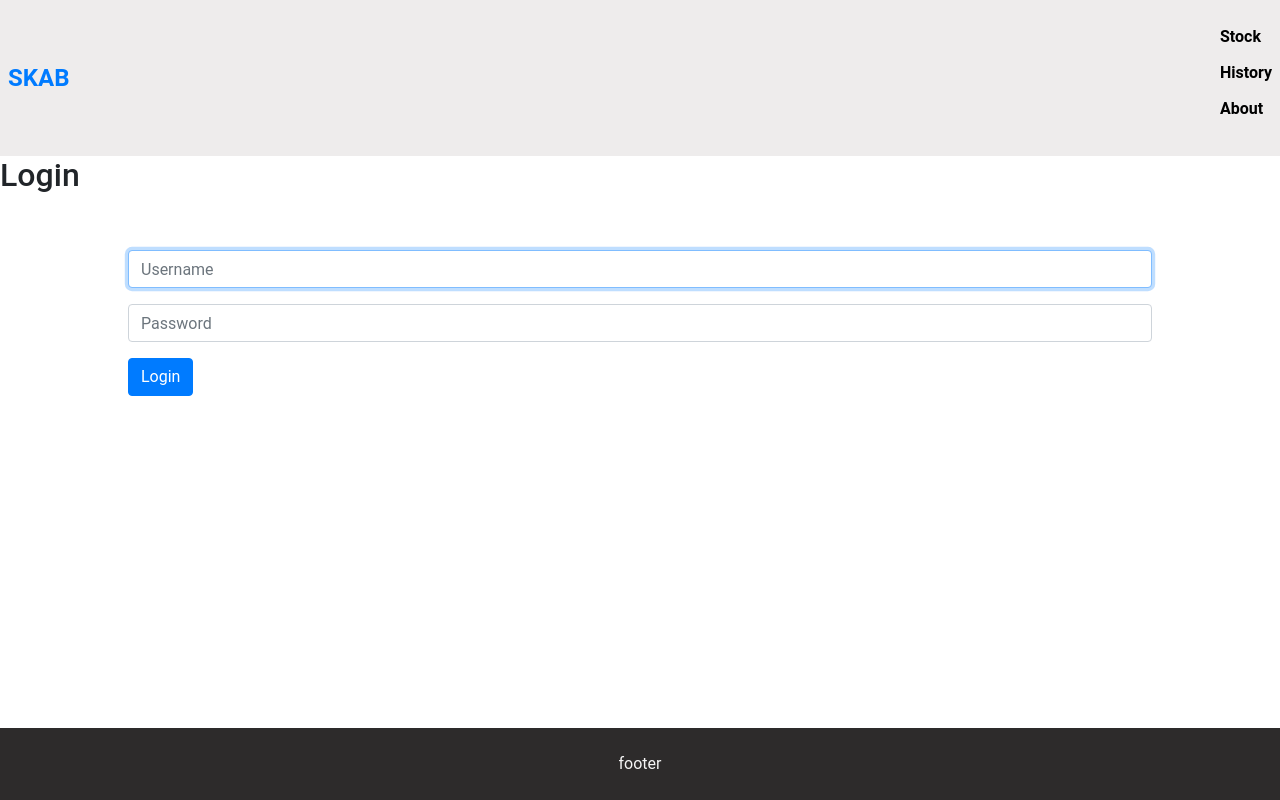
After one commit to Sarfi07/skab, a Django app: page /qr/login in a window 1280 px wide. The commit adds this page. Run offline with Django 4.2, Linux system fonts and the light colour scheme; some libraries are stand-ins or nearby versions.

Commit message:
add some more html files and login, logout logic

```diff
--- /dev/null
+++ b/skab/qr_generator/templates/qr_generator/login.html
@@ -0,0 +1,25 @@
+{% extends "website/layout.html" %}
+
+{% block title %}QR login{% endblock %}
+
+{% block main %}
+<h2>Login</h2>
+
+{% if message %}
+    <div>{{ message }}</div>
+{% endif %}
+
+<div class="login_div">
+    <form action="{% url 'login' %}" method="post">
+        {% csrf_token %}
+        <div class="form-group">
+            <input autofocus class="form-control" type="text" name="username" placeholder="Username">
+        </div>
+        <div class="form-group">
+            <input class="form-control" type="password" name="password" placeholder="Password">
+        </div>
+        <input class="btn btn-primary" type="submit" value="Login">
+    </form>
+</div>
+
+{% endblock %}
--- a/skab/qr_generator/urls.py
+++ b/skab/qr_generator/urls.py
@@ -4,5 +4,7 @@ from . import views
 
 
 urlpatterns = [
-    path('', views.index, name='index'),
+    path('', views.index, name='qr_index'),
+    path('login', views.login_view, name='login'),
+    path('logout', views.logout_view, name='logout')
 ]
--- a/skab/qr_generator/views.py
+++ b/skab/qr_generator/views.py
@@ -1,7 +1,38 @@
 from django.shortcuts import HttpResponse, HttpResponseRedirect, render
+from django.contrib.auth import authenticate, login, logout
+from django.contrib.auth.decorators import login_required
+from django.urls import reverse
 
 # Create your views here.
 
 
 def index(request):
-    return HttpResponse("Hello, World!; How are you?")
+    if request.user.is_authenticated:
+        return render(request, "qr_generator/qr_index.html")
+    else:
+        return HttpResponseRedirect(reverse('login'))
+
+
+def login_view(request):
+    if request.method == "POST":
+
+        # Attempt to sign user in
+        username = request.POST["username"]
+        password = request.POST["password"]
+        user = authenticate(request, username=username, password=password)
+
+        # Check if authentication successful
+        if user is not None:
+            login(request, user)
+            return HttpResponseRedirect(reverse("qr_index"))
+        else:
+            return render(request, "qr_generator/login.html", {
+                "message": "Invalid username and/or password."
+            })
+    else:
+        return render(request, "qr_generator/login.html")
+
+
+def logout_view(request):
+    logout(request)
+    return HttpResponseRedirect(reverse("index"))
--- a/skab/website/static/website/styles.css
+++ b/skab/website/static/website/styles.css
@@ -18,6 +18,7 @@ body {
 
 .header {
     display: flex;
+
     justify-content: space-between;
     align-items: center;
     padding: 16px 8px;
@@ -25,6 +26,7 @@ body {
     font-weight: bold;
     background-color: rgb(238, 236, 236);
 }
+.header-logo
 
 .header-links>ul {
     display: flex;
@@ -33,10 +35,15 @@ body {
     margin: 0;
 }
 
-.header-links>ul>li>a {
+.header-links>ul>li>a{
     text-decoration: none;
     font-size: 16px;
     color: black
+}
+.new_bill_btn> a {
+    text-decoration: none;
+    color: whitesmoke;
+    font-weight: bolder;
 }
 
 .header-links>ul>li {
--- /dev/null
+++ b/skab/website/static/website/styles3.css
@@ -0,0 +1,11 @@
+.login_div {
+    padding-top: 48px;
+    width: 80vw;
+    margin:auto;
+}
+
+.logout_btn > button > a{
+    text-decoration: none;
+    font-size: 16px;
+    color: black
+}
--- a/skab/website/templates/website/index.html
+++ b/skab/website/templates/website/index.html
@@ -5,7 +5,7 @@
 {% block main %}
 <div class="message"></div>
 <div class="new_bill">
-    <button class="new_bill_btn"><a href="{% url 'new_bill' %}"></a></button>
+    <button class="new_bill_btn"><a href="{% url 'new_bill' %}">+ New Bill</a></button>
 </div>
 <div class="last_transactions_div">
     <div class="last_transactions"></div>
--- a/skab/website/templates/website/layout.html
+++ b/skab/website/templates/website/layout.html
@@ -7,17 +7,19 @@
     <meta http-equiv="X-UA-Compatible" content="IE=edge">
     <meta name="viewport" content="width=device-width, initial-scale=1.0">
     <title>{% block title %}{% endblock %}</title>
+    <link rel="stylesheet" href="https://stackpath.bootstrapcdn.com/bootstrap/4.4.1/css/bootstrap.min.css" integrity="sha384-Vkoo8x4CGsO3+Hhxv8T/Q5PaXtkKtu6ug5TOeNV6gBiFeWPGFN9MuhOf23Q9Ifjh" crossorigin="anonymous">
     <link href="{% static 'website/styles.css' %}" rel="stylesheet">
     <link rel="stylesheet" href="{% static 'website/styles1.css' %}">
+    <link rel="stylesheet" href="{% static 'website/styles3.css' %}">
 </head>
 <body>
     <div class="header">
-        <div class="header-logo">SKAB</div>
+        <div class="header-logo"><a href="{% url 'index' %}">SKAB</a></div>
         <div class="header-links">
             <ul>
-                <li><a href="#">Stock</a></li>
-                <li><a href="#">History</a></li>
-                <li><a href="#">Qr</a></li>
+                <li><a href="{% url 'stock' %}">Stock</a></li>
+                <li><a href="{% url 'history' %}">History</a></li>
+                <li><a href="{% url 'about' %}">About</a></li>
             </ul>
         </div>
     </div>
--- a/skab/website/urls.py
+++ b/skab/website/urls.py
@@ -4,5 +4,8 @@ from . import views
 
 urlpatterns = [
     path('', views.index, name="index"),
-    path('new_bill', views.new_ill_view, name="new_bill")
+    path('new_bill', views.new_bill_view, name="new_bill"),
+    path('stock', views.stock_view, name="stock"),
+    path('history', views.history_view, name='history'),
+    path('about', views.about_view, name="about"),
 ]
```
Also changed, not shown: skab/qr_generator/templates/qr_generator/qr_index.html (added, +9 -0 lines), skab/website/templates/website/about.html (added, +7 -0 lines), skab/website/templates/website/history.html (added, +7 -0 lines), skab/website/views.py (+12 -0 lines), skab/db.sqlite3.
